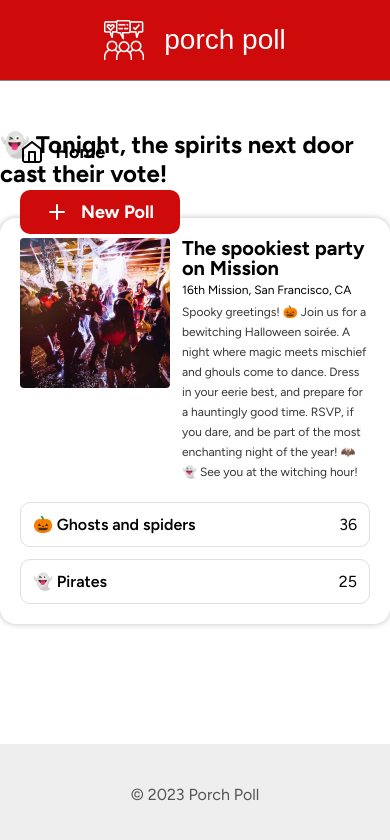
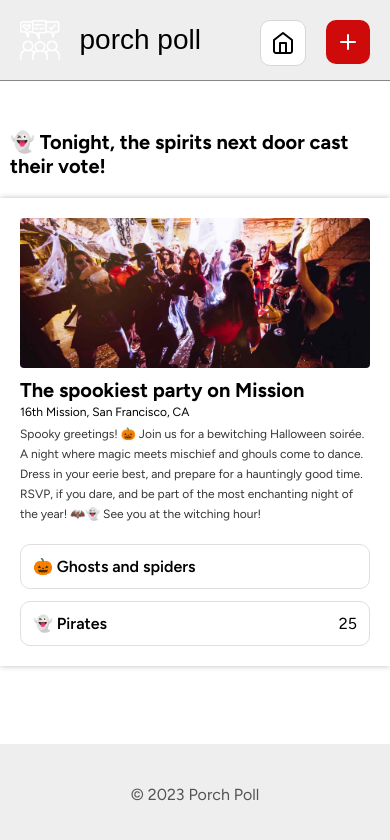
Before and after one commit to divyaaa1812/se_codejam_AudiencePollingSystem, a website built with webpack: page src/index.html in a window 390 px wide. Built offline with nearby package versions, Linux system fonts and the light colour scheme; a web font is replaced by a local one.

Commit message:
style: responsive design for mobile

```diff
--- a/src/blocks/header.css
+++ b/src/blocks/header.css
@@ -42,5 +42,15 @@
   position: absolute;
 }
 
-@media screen and (max-width: 980px) {
+@media screen and (max-width: 750px) {
+  .header {
+    height: 80px;
+    background: #eee;
+    color: #000;
+  }
+
+  .header__container {
+    justify-content: flex-start;
+    width: 90vw;
+  }
 }
--- a/src/blocks/menu.css
+++ b/src/blocks/menu.css
@@ -1,8 +1,4 @@
 .menu {
-  font-size: 18px;
-  font-style: normal;
-  font-weight: 700;
-  line-height: 24px;
   position: fixed;
   top: 140px;
   left: 5vw;
@@ -11,7 +7,7 @@
 .menu__container {
   margin: 0;
   padding: 0;
-  width: 150px;
+  width: 160px;
   display: flex;
   flex-direction: column;
   gap: 20px;
@@ -22,20 +18,21 @@
 }
 
 .menu__item {
-  height: 30px;
   list-style: none;
   text-decoration: none;
-  color: #000;
+
+  background-image: url(../images/link-home.svg);
+  background-position: center;
+  background-repeat: no-repeat;
+  width: 86px;
+  height: 44px;
+  cursor: pointer;
+  transition: all 0.3s;
+  align-self: flex-start;
 }
 
-.menu__link {
-  display: flex;
-  align-items: center;
-  cursor: pointer;
-}
-
-.menu__link:hover {
-  color: #a60202;
+.menu__item:hover {
+  opacity: 0.7;
 }
 
 .menu__image {
@@ -43,26 +40,53 @@
 }
 
 .menu__button {
-  font-family: "Figtree", sans-serif;
+  background-image: url(../images/new-poll.svg);
+  background-color: #cf0a0a;
+  background-position: center;
+  background-repeat: no-repeat;
+  height: 44px;
   border: none;
   border-radius: 10px;
-  background: #cf0a0a;
-  color: #fff;
   cursor: pointer;
-
-  display: flex;
-  padding: 10px 20px;
-  justify-content: center;
-  align-items: center;
-
   width: 160px;
-  font-size: 18px;
-  font-weight: 700;
-  line-height: 24px;
-
   transition: all 0.3s;
 }
 
 .menu__button:hover {
-  background: #a60202;
+  background-color: #a60202;
 }
+
+@media screen and (max-width: 1100px) {
+  .menu {
+    left: 20px;
+  }
+}
+
+@media screen and (max-width: 960px) {
+  .menu__button {
+    background-image: url(../images/plus.svg);
+    width: 44px;
+  }
+
+  .menu__item {
+    background-image: url(../images/home.svg);
+    background-color: #fff;
+    width: 44px;
+    border-radius: 10px;
+    border: 1px solid #d6d6d6;
+  }
+}
+
+@media screen and (max-width: 750px) {
+  .menu {
+    width: auto;
+    top: 20px;
+    right: 20px;
+    left: auto;
+  }
+
+  .menu__container {
+    flex-direction: row;
+    width: auto;
+  }
+}
--- a/src/blocks/poll.css
+++ b/src/blocks/poll.css
@@ -62,7 +62,7 @@
   border: 1px solid #dfdfdf;
   border-radius: 10px;
   display: flex;
-  justify-content: space-between;
+  /* justify-content: space-between; */
   align-items: center;
   transition: all 0.3s;
   cursor: pointer;
@@ -71,6 +71,22 @@
 .poll__options-item:hover {
   background: #ffcea8;
   border: 1px solid #ffcea8;
+}
+
+.poll__votes {
+  transform: scaleX(1);
+}
+
+.poll__votes_hiden {
+  transform: scaleX(0);
+  visibility: hidden;
+}
+
+.poll__options-item_hiden {
+}
+
+.poll__options-item_reveal {
+  justify-content: space-between;
 }
 
 .poll__option {
@@ -82,3 +98,23 @@
 .poll__votes {
   margin: 0;
 }
+
+@media screen and (max-width: 600px) {
+  .poll {
+    border-radius: 0;
+    box-shadow: 0px 0px 6px 0px rgba(0, 0, 0, 0.25);
+    max-width: 540px;
+  }
+  .poll__header {
+    flex-direction: column;
+    gap: 12px;
+    margin: 0;
+  }
+
+  .poll__image {
+    width: 100%;
+    height: 150px;
+    border-radius: 4px;
+    object-fit: cover;
+  }
+}
--- a/src/blocks/polls.css
+++ b/src/blocks/polls.css
@@ -12,3 +12,16 @@
 .polls__heading {
   margin: 0 0 30px 0;
 }
+
+@media screen and (max-width: 750px) {
+  .polls__heading {
+    font-size: 24px;
+    margin: 0 10px 20px 10px;
+  }
+}
+
+@media screen and (max-width: 400px) {
+  .polls__heading {
+    font-size: 20px;
+  }
+}
--- a/src/index.html
+++ b/src/index.html
@@ -29,28 +29,17 @@
         <nav class="menu">
           <ul class="menu__container">
             <li class="menu__item">
-              <a class="menu__link">
-                <img
-                  alt="Home icon"
-                  class="menu__image"
-                  src="<%=require('./images/home.svg')%>"
-                />
-                Home
-              </a>
+              <a class="menu__link" href="#polls"></a>
             </li>
-
-            <button class="menu__button" id="add-new-poll-button" type="button">
-              <img
-                alt="Home icon"
-                class="menu__image"
-                src="<%=require('./images/plus.svg')%>"
-              />
-              New Poll
-            </button>
+            <button
+              class="menu__button"
+              id="add-new-poll-button"
+              type="button"
+            ></button>
           </ul>
         </nav>
         <main class="content">
-          <section class="polls">
+          <section id="polls" class="polls">
             <h1 class="polls__heading">
               👻 Tonight, the spirits next door cast their vote!
             </h1>
@@ -78,10 +67,12 @@
                 <div class="poll__body">
                   <ul class="poll__options-list">
                     <li class="poll__options-item">
-                      <p id="poll-option1" class="poll__option">🎃 Ghosts and spiders</p>
-                      <p class="poll__votes">36</p>
+                      <p id="poll-option1" class="poll__option">
+                        🎃 Ghosts and spiders
+                      </p>
+                      <p class="poll__votes poll__votes_hiden">36</p>
                     </li>
-                    <li class="poll__options-item">
+                    <li class="poll__options-item poll__options-item_reveal">
                       <p id="poll-option2" class="poll__option">👻 Pirates</p>
                       <p class="poll__votes">25</p>
                     </li>
```
Also changed, not shown: src/images/link-home.svg (added), src/images/new-poll.svg (added).
